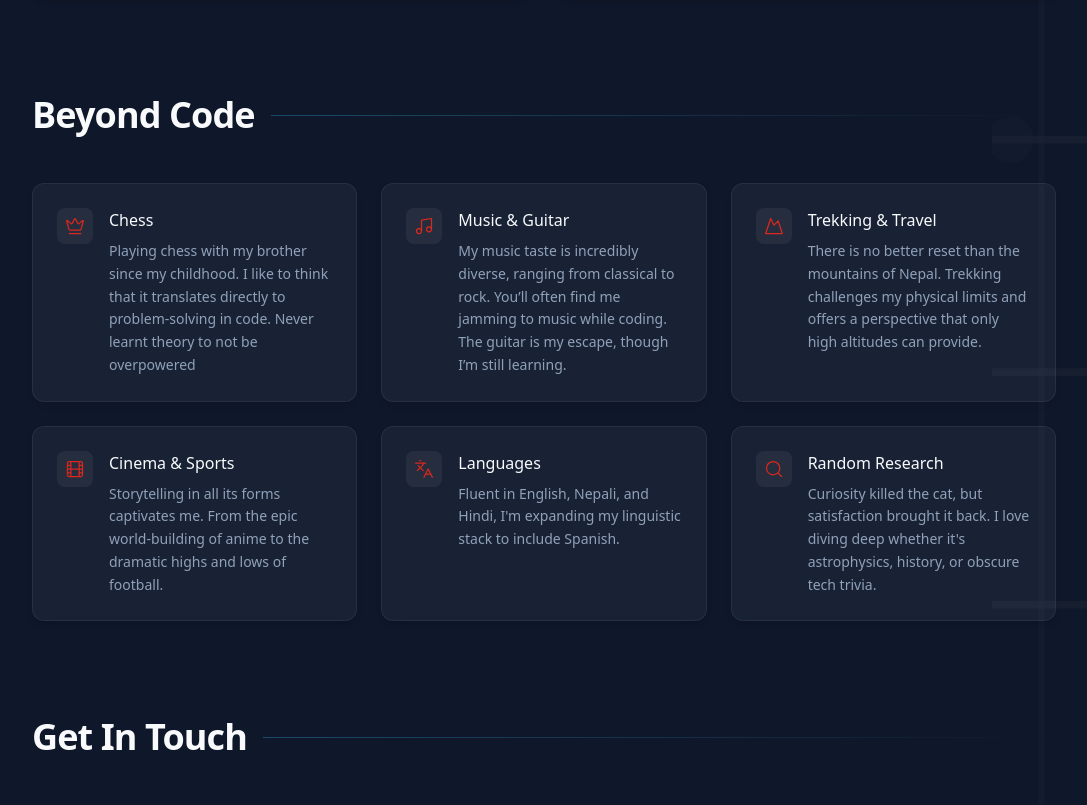
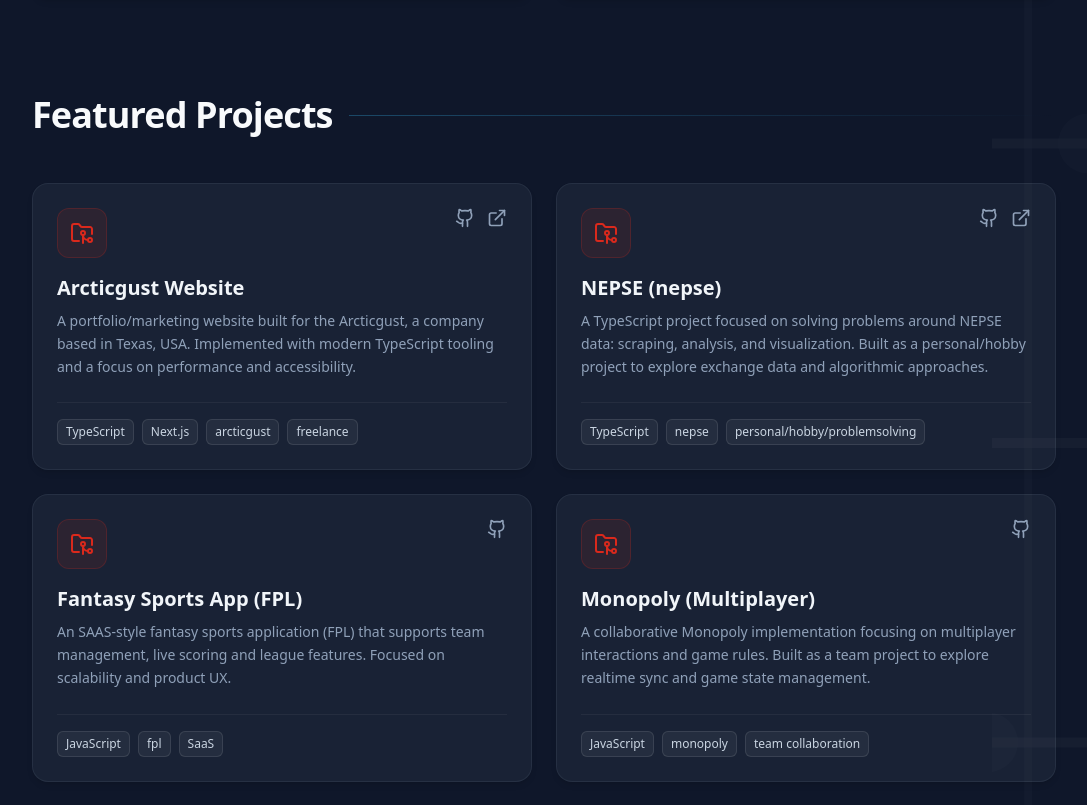
Before and after one commit to Sulav2060/portfolio, a Next.js app: page / in a window 1280 px wide. Shown: the part 1953-2758 px from the top of the page, without its empty margins (96-1183 px from the left). Built offline with nearby package versions, Linux system fonts and the light colour scheme.

Commit message:
Add contact form and projects section with improved styling and functionality

```diff
--- a/app/components/Mascot.tsx
+++ b/app/components/Mascot.tsx
@@ -174,7 +174,7 @@
       {/* Tooltip */}
       {showTooltip && (
         <div className="absolute -top-20 left-1/2 -translate-x-1/2 w-48 p-3 bg-slate-900/90 backdrop-blur-md text-white text-xs text-center rounded-xl border border-white/10 shadow-xl animate-in fade-in zoom-in duration-200 pointer-events-none z-50">
-          I do nothing but you can drag me around
+          Cool little mascot that does nothing
           <div className="absolute -bottom-1.5 left-1/2 -translate-x-1/2 w-3 h-3 bg-slate-900/90 border-r border-b border-white/10 rotate-45"></div>
         </div>
       )}
--- /dev/null
+++ b/app/components/Projects.tsx
@@ -0,0 +1,107 @@
+import React from 'react';
+import Section from './Section';
+import { Github, ExternalLink, FolderGit2, Star, GitFork } from 'lucide-react';
+
+const projects = [
+  {
+    title: "Arcticgust Website",
+    description:
+      "A portfolio/marketing website built for the Arcticgust, a company based in Texas, USA. Implemented with modern TypeScript tooling and a focus on performance and accessibility.",
+    tags: ["TypeScript", "Next.js", "arcticgust", "freelance"],
+    github: "https://github.com/Sulav2060/Arcticgust-Website",
+    demo: `https://arcticgust.com`,
+  },
+  {
+    title: "NEPSE (nepse)",
+    description:
+      "A TypeScript project focused on solving problems around NEPSE data: scraping, analysis, and visualization. Built as a personal/hobby project to explore exchange data and algorithmic approaches.",
+    tags: ["TypeScript", "nepse", "personal/hobby/problemsolving"],
+    github: "https://github.com/Sulav2060/nepse",
+    demo: `https://nepse-three.vercel.app/`,
+  },
+  {
+    title: "Fantasy Sports App (FPL)",
+    description:
+      "An SAAS-style fantasy sports application (FPL) that supports team management, live scoring and league features. Focused on scalability and product UX.",
+    tags: ["JavaScript", "fpl", "SaaS"],
+    github: "https://github.com/SurajAdhikari01/fantasy-sports-app",
+    demo: "#",
+  },
+  {
+    title: "Monopoly (Multiplayer)",
+    description:
+      "A collaborative Monopoly implementation focusing on multiplayer interactions and game rules. Built as a team project to explore realtime sync and game state management.",
+    tags: ["JavaScript", "monopoly", "team collaboration"],
+    github: "https://github.com/Sulav2060/Monopoly",
+    demo: "#"
+  },
+];
+
+export default function Projects() {
+
+  return (
+    <Section title="Featured Projects" id="projects">
+      <div className="grid md:grid-cols-2 gap-6">
+        {projects.map((project) => (
+          <div
+            key={project.title}
+            className="glass-card p-6 rounded-2xl hover:bg-white/5 transition-all duration-300 hover:-translate-y-1 group flex flex-col h-full border border-white/5 hover:border-[#DA291C]/30"
+          >
+            <div className="flex justify-between items-start mb-4">
+              <div className="p-3 bg-[#DA291C]/10 text-[#DA291C] rounded-xl border border-[#DA291C]/20 group-hover:scale-110 transition-transform duration-300">
+                <FolderGit2 size={24} />
+              </div>
+              <div className="flex gap-3">
+                {project.github && project.github !== "#" && (
+                  <a
+                    href={project.github}
+                    target="_blank"
+                    rel="noopener noreferrer"
+                    className="text-slate-400 hover:text-[#DA291C] transition-colors"
+                    title="View Code"
+                  >
+                    <Github size={20} />
+                  </a>
+                )}
+                {project.demo && project.demo !== "#" && (
+                  <a
+                    href={project.demo}
+                    target="_blank"
+                    rel="noopener noreferrer"
+                    className="text-slate-400 hover:text-[#DA291C] transition-colors"
+                    title="Live Demo"
+                  >
+                    <ExternalLink size={20} />
+                  </a>
+                )}
+              </div>
+            </div>
+
+            <h3 className="text-xl font-bold mb-2 text-slate-100 group-hover:text-[#DA291C] transition-colors">
+              {project.title}
+            </h3>
+
+            <p className="text-slate-400 text-sm leading-relaxed mb-6 flex-1 line-clamp-3">
+              {project.description}
+            </p>
+
+            <div className="flex items-center justify-between mt-auto pt-4 border-t border-white/5">
+              <div className="flex flex-wrap gap-2">
+                {project.tags.map((tag) => (
+                  <span
+                    key={tag}
+                    className="px-2 py-1 text-xs rounded-md bg-white/5 border border-white/10 text-slate-300 group-hover:border-[#DA291C]/20 transition-colors"
+                  >
+                    {tag}
+                  </span>
+                ))}
+              </div>
+
+
+            </div>
+          </div>
+        ))}
+      </div>
+    </Section>
+  );
+}
--- a/app/page.tsx
+++ b/app/page.tsx
@@ -1,6 +1,7 @@
 import Hero from "./components/Hero";
 import Journey from "./components/Journey";
 import Skills from "./components/Skills";
+import Projects from "./components/Projects";
 import InterestsSection from "./components/Interests";
 import Contact from "./components/Contact";
 
@@ -11,15 +12,17 @@
 
       {/* Floating Nav */}
       <nav className="fixed top-6 left-1/2 -translate-x-1/2 z-50 glass-card px-6 py-3 rounded-full flex gap-6 md:gap-8 text-sm font-medium text-slate-300">
-        <a href="#" className="hover:text-(--primary) transition-colors">Home</a>
-        <a href="#journey" className="hover:text-(--primary) transition-colors">Journey</a>
-        <a href="#skills" className="hover:text-(--primary) transition-colors">Skills</a>
-        <a href="#interests" className="hover:text-(--primary) transition-colors">Interests</a>
-        <a href="#contact" className="hover:text-(--primary) transition-colors">Contact</a>
+        <a href="#" className="hover:text-[#DA291C] transition-colors">Home</a>
+        <a href="#journey" className="hover:text-[#DA291C] transition-colors">Journey</a>
+        <a href="#skills" className="hover:text-[#DA291C] transition-colors">Skills</a>
+        <a href="#projects" className="hover:text-[#DA291C] transition-colors">Projects</a>
+        <a href="#interests" className="hover:text-[#DA291C] transition-colors">Interests</a>
+        <a href="#contact" className="hover:text-[#DA291C] transition-colors">Contact</a>
       </nav>
       <Hero />
       <Journey />
       <Skills />
+      <Projects />
       <InterestsSection />
       <Contact />
 
```
Also changed, not shown: app/components/Contact.tsx (+99 -15 lines).
